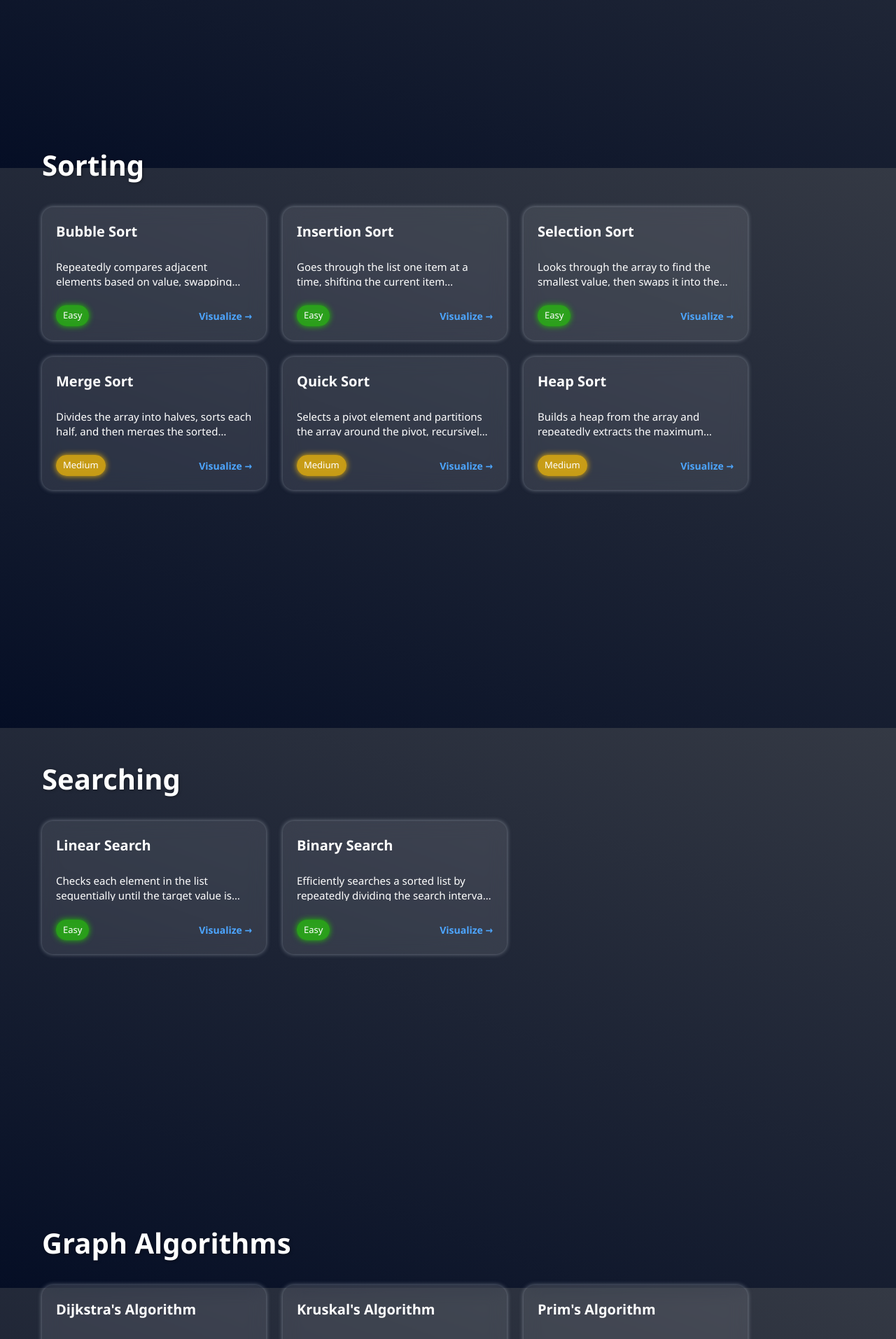
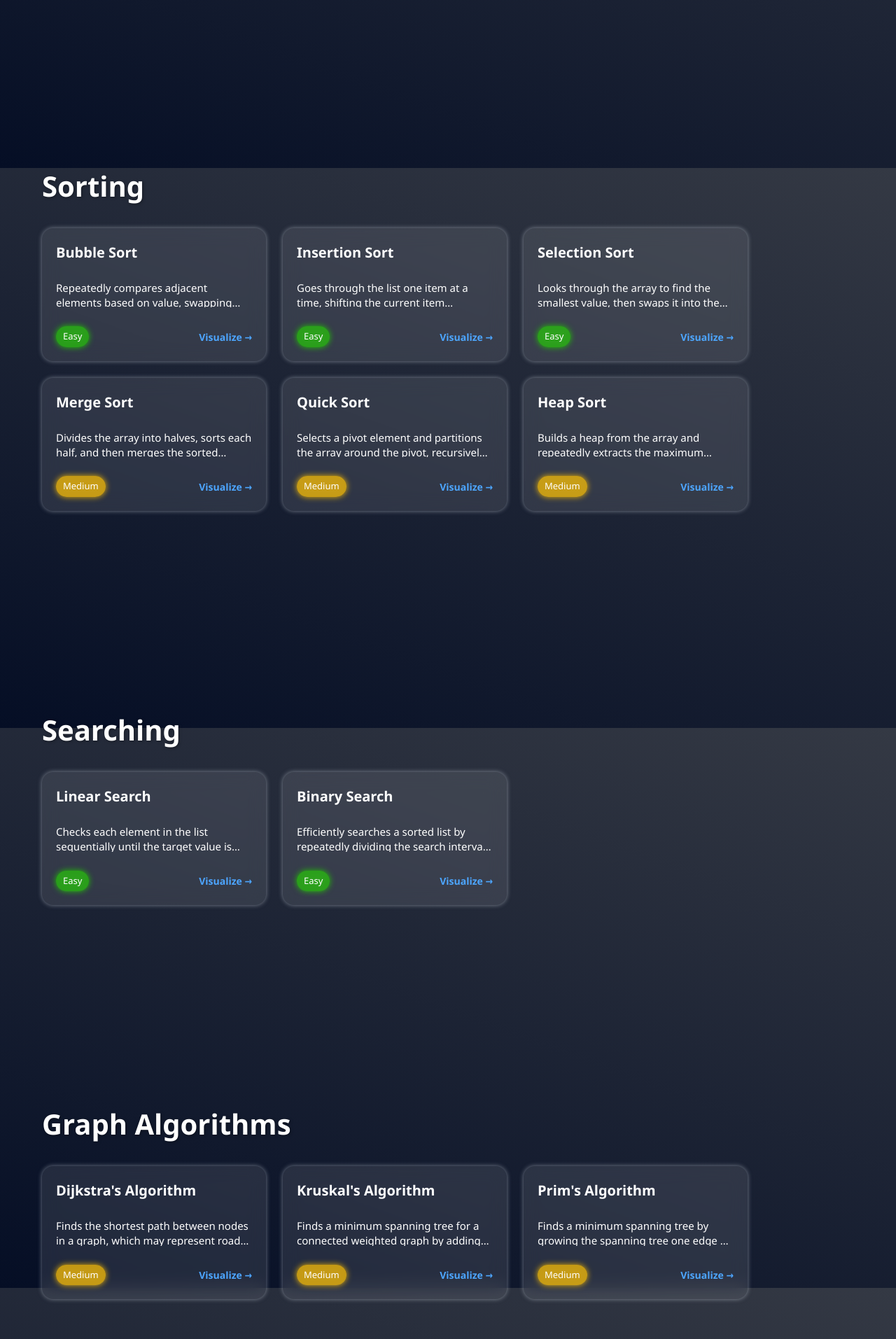
Before and after one commit to masonliiu/fullstack-algorithm-visualizer, a React (Vite) app in the folder frontend/: page / in a window 1280 px wide. Shown: the part 560-2473 px from the top of the page at 70% size. Built offline with nearby package versions, Linux system fonts and the light colour scheme.

Commit message:
fix: observer visible/hidden for each section & visual improvements

```diff
--- a/frontend/src/components/Visualizer.jsx
+++ b/frontend/src/components/Visualizer.jsx
@@ -572,7 +572,7 @@ export default function Visualizer({ algo }) {
 
         <div className="legend">
           {isSearchAlgo ? (
-            <span style={{ display: "flex", alignItems: "center", gap: 4 }}>
+            <span style={{ display: "flex", alignItems: "center", gap: 4, marginTop: -10 }}>
               <span className="legend-box" style={{ background: HL_COLORS.compare }} />
               <span>Comparing values</span>
             </span>
--- a/frontend/src/pages/Home.css
+++ b/frontend/src/pages/Home.css
@@ -139,23 +139,26 @@ body {
     grid-template-columns: repeat(3, 1fr);
     gap: 24px;
     max-width: 1200px;
-    margin-bottom: 300px;
-    margin-top: 20px;
+    margin-bottom: 50px;
+    margin-top: 10px;
 }
 
+.searching-section,
+.pathfinding-section,
+.graph-section,
 .sorting-section {
-    margin-top: 120px;
+    margin-top: 150px;
     opacity: 0;
     transform: translateY(40px);
     transition: opacity 0.7s ease, transform 0.7s ease;
 }
 
-.sorting-section.hidden {
+.hidden {
     opacity: 0;
     transform: translateY(40px);
 }
 
-.sorting-section.visible {
+.visible {
     opacity: 1;
     transform: translateY(0);
 }
--- a/frontend/src/pages/Home.jsx
+++ b/frontend/src/pages/Home.jsx
@@ -18,24 +18,26 @@ export default function Home() {
     };
 
     useEffect(() => {
-        const sortingSection = document.querySelector(".sorting-section");
-        if (!sortingSection) return;
+        const sections = document.querySelectorAll(".sorting-section, .searching-section, .graph-section, .pathfinding-section");
 
         const observer = new IntersectionObserver(
-            ([entry]) => {
-                if (entry.isIntersecting) {
-                    sortingSection.classList.add("visible");
-                    sortingSection.classList.remove("hidden");
-                } else {
-                    sortingSection.classList.remove("visible");
-                    sortingSection.classList.add("hidden");
-                }
+            (entries) => {
+                entries.forEach((entry) => {
+                    if (entry.isIntersecting) {
+                        entry.target.classList.add("visible");
+                        entry.target.classList.remove("hidden");
+                    } else {
+                        entry.target.classList.add("hidden");
+                        entry.target.classList.remove("visible");
+                    }
+                })
             },
-            { threshold: 0.5 }
+            { threshold: 0.6 }
         );
-        observer.observe(sortingSection);
+        sections.forEach((section) => observer.observe(section));
+
         return () => {
-            if (sortingSection) observer.unobserve(sortingSection);
+            sections.forEach((section) => observer.unobserve(section));
         };
     }, []);
 
```
